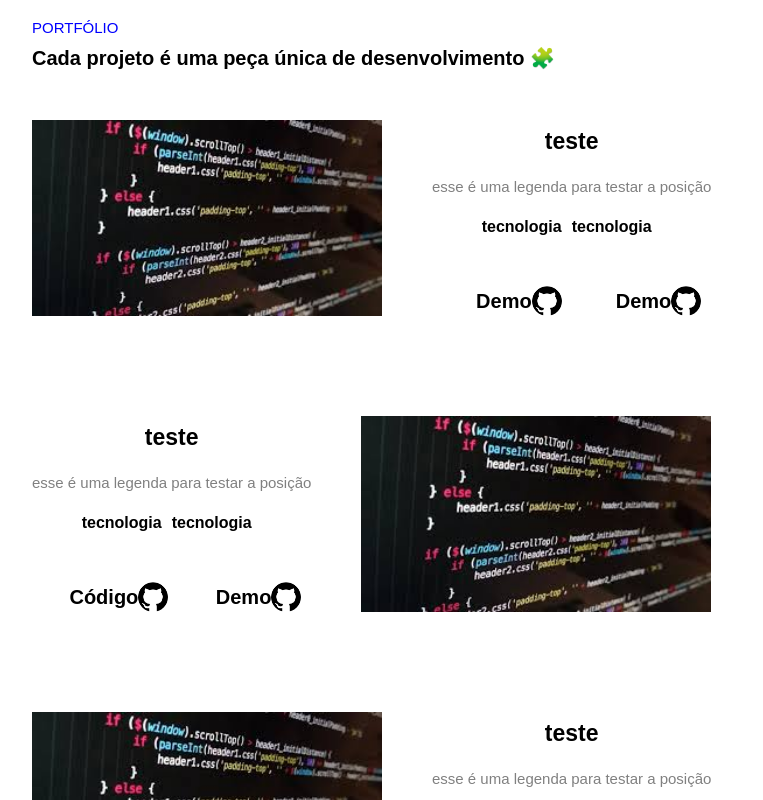
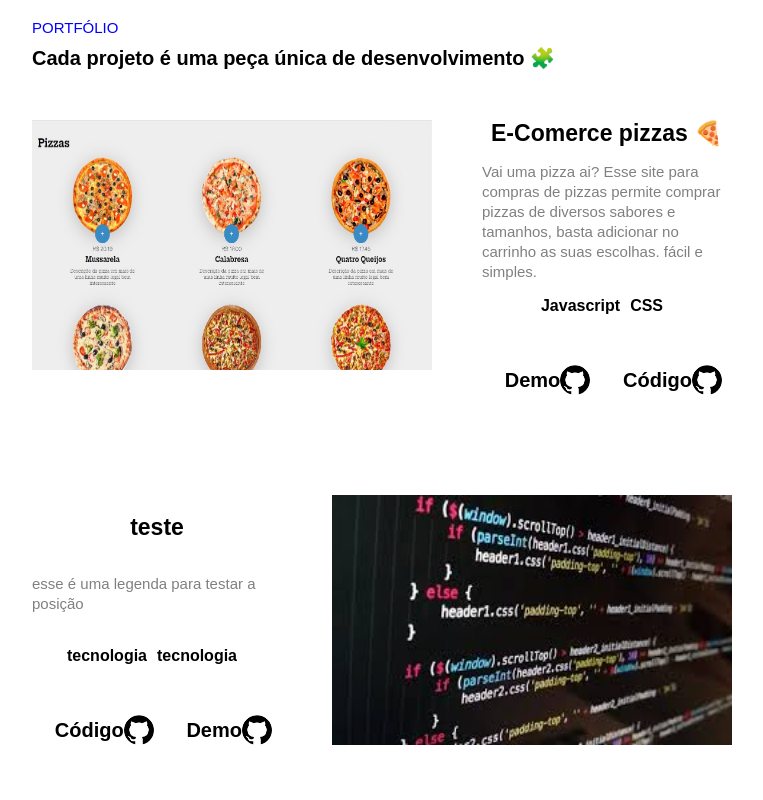
Before and after one commit to Ramom-Gomes/Meu-Portfolio, a React (Vite) app: page / in a window 1280 px wide. Shown: the part 1160-1960 px from the top of the page, without its empty margins (258-1021 px from the left). Built offline with nearby package versions, Linux system fonts and the light colour scheme.

Commit message:
projetos-atualizacoes

```diff
--- a/src/App.css
+++ b/src/App.css
@@ -169,7 +169,8 @@
 }
 
 .projetoimagem {
-    width: 350px;
+    width: 400px;
+    height: 250px;
 }
 
 .projetodescricao {
@@ -197,6 +198,7 @@
     font-size: 15px;
     margin: auto;
     margin-bottom: 15px;
+    line-height: 20px;
 }
 
 .projetotecnologias {
--- a/src/App.jsx
+++ b/src/App.jsx
@@ -10,6 +10,7 @@ import Fotosql from "./images/imagemsql.png";
 import FotoIlustra from "./images/imagemilustra.jpg";
 import FotoTelefone from "./images/telefoneazul.png";
 import FotoEmail from "./images/emailazul.png";
+import FotoEcomerce from "./images/Ecomerce.jpeg";
 
 const app = () => {
 
@@ -68,17 +69,18 @@ const app = () => {
           <p id="portfolio" className="portfoliotitulo">PORTFÓLIO</p>
           <h3 className="portfoliodescricao">Cada projeto é uma peça única de desenvolvimento 🧩</h3>
           <div className="projetos">
-            <img className="projetoimagem" src={FotoIlustra} alt="" />
+            <img className="projetoimagem" src={FotoEcomerce} alt="" />
             <div className="projetodescricao">
-              <p className="projetotitulo">teste</p>
-              <p className="projetosemititulo">esse é uma legenda para testar a posição</p>
+              <p className="projetotitulo">E-Comerce pizzas 🍕</p>
+              <p className="projetosemititulo">Vai uma pizza ai? Esse site para compras de pizzas permite
+               comprar pizzas de diversos sabores e tamanhos, basta adicionar no carrinho as suas escolhas. fácil e simples.</p>
               <div className="projetotecnologias">
-                <p className="tecnologiausada">tecnologia</p>
-                <p className="tecnologiausada">tecnologia</p>
+                <p className="tecnologiausada">Javascript</p>
+                <p className="tecnologiausada">CSS</p>
               </div>
               <div className="projetoredes">
-                <a className="projetogit" href="">Demo<img className="projetoredesimagem" src={FotoGit} alt="" /></a>
-                <a className="projetogit" href="">Demo<img className="projetoredesimagem" src={FotoGit} alt="" /></a>
+                <a className="projetogit" target={"_blank"} href="https://tangerine-flan-82ef74.netlify.app/">Demo<img className="projetoredesimagem" src={FotoGit} alt="" /></a>
+                <a className="projetogit" target={"_blank"} href="https://github.com/Ramom-Gomes/E-Comerce-de-pizzas">Código<img className="projetoredesimagem" src={FotoGit} alt="" /></a>
               </div>
             </div>
           </div>
```
Also changed, not shown: src/images/Ecomerce.jpeg (added).
